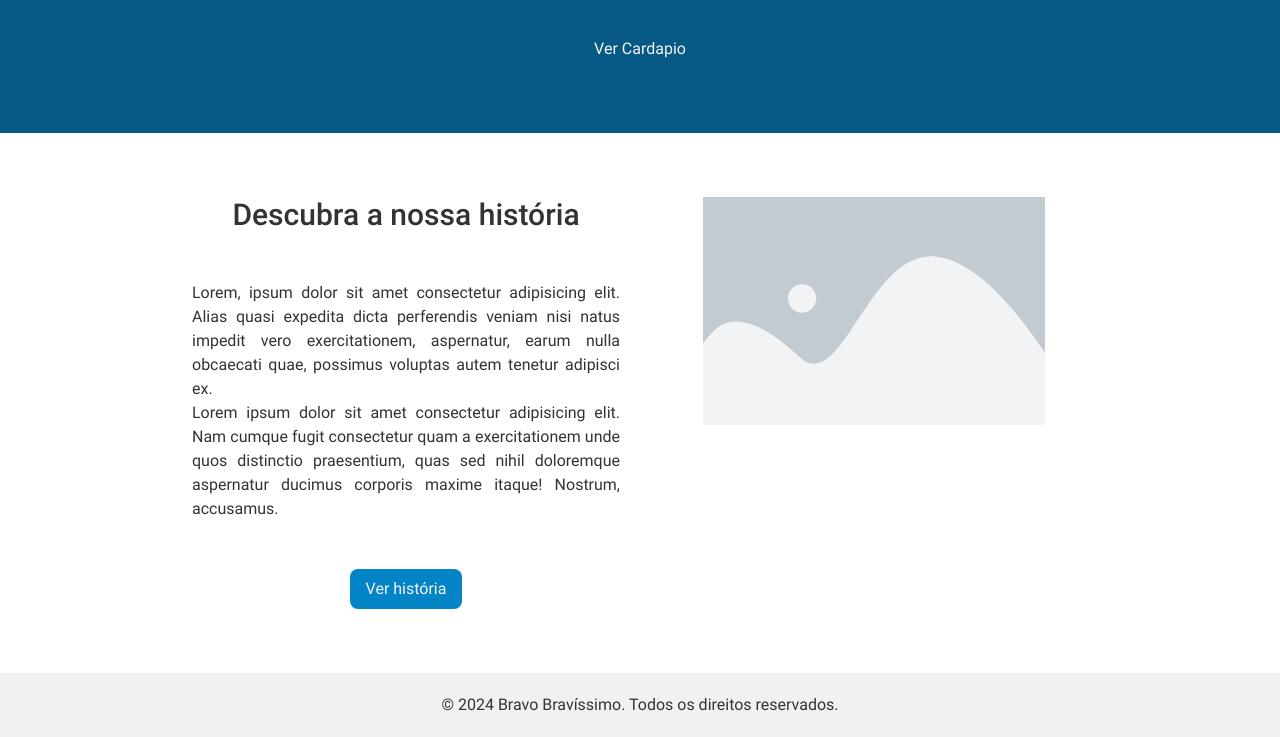
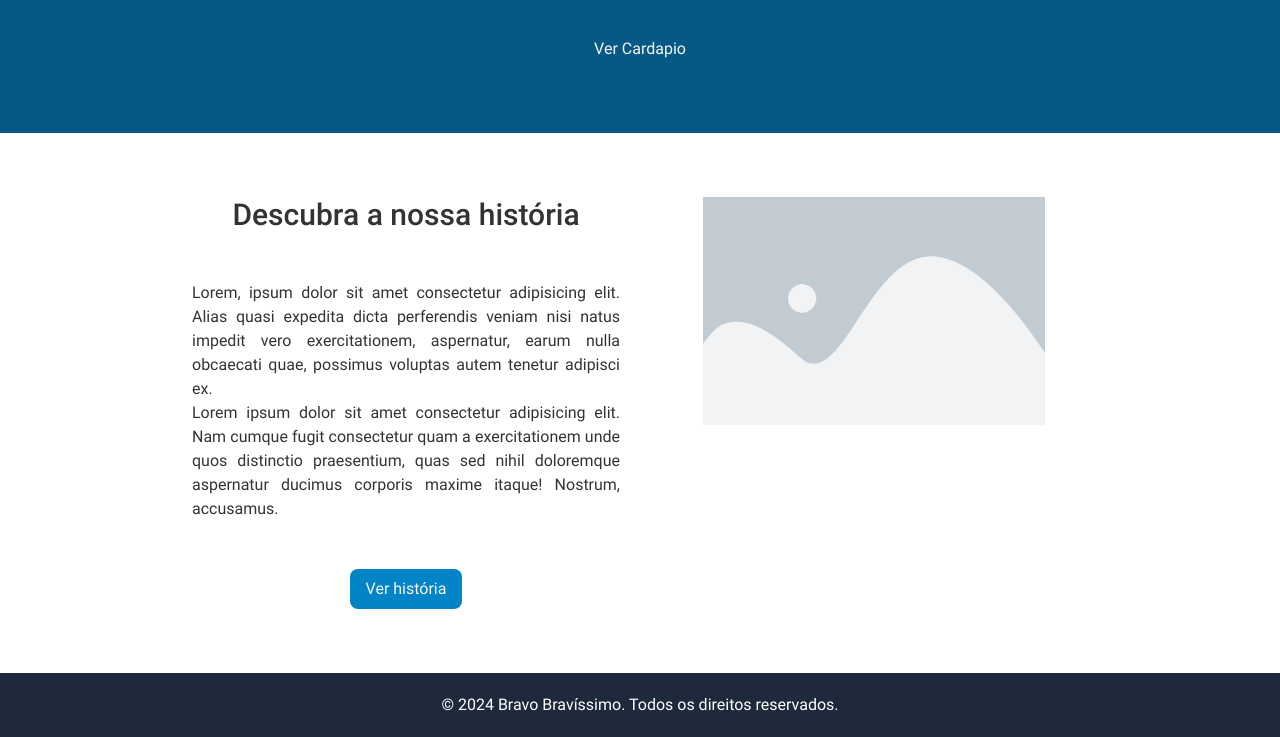
Before and after one commit to Y4nnLS/Front-Bravo-Bravissimo, a website: page src/home.html in a window 1280 px wide. Shown: the part 1259-1996 px from the top of the page. Drawn offline with Linux system fonts and the light colour scheme.

Commit message:
feat: footer style

```diff
--- a/src/home.html
+++ b/src/home.html
@@ -90,7 +90,7 @@
       </section>
     </main>
 
-    <footer>
+    <footer class="bg-slate-800 text-white p-5">
       <p>© 2024 Bravo Bravíssimo. Todos os direitos reservados.</p>
     </footer>
   </body>
```
Also changed, not shown: src/css/output.css.
